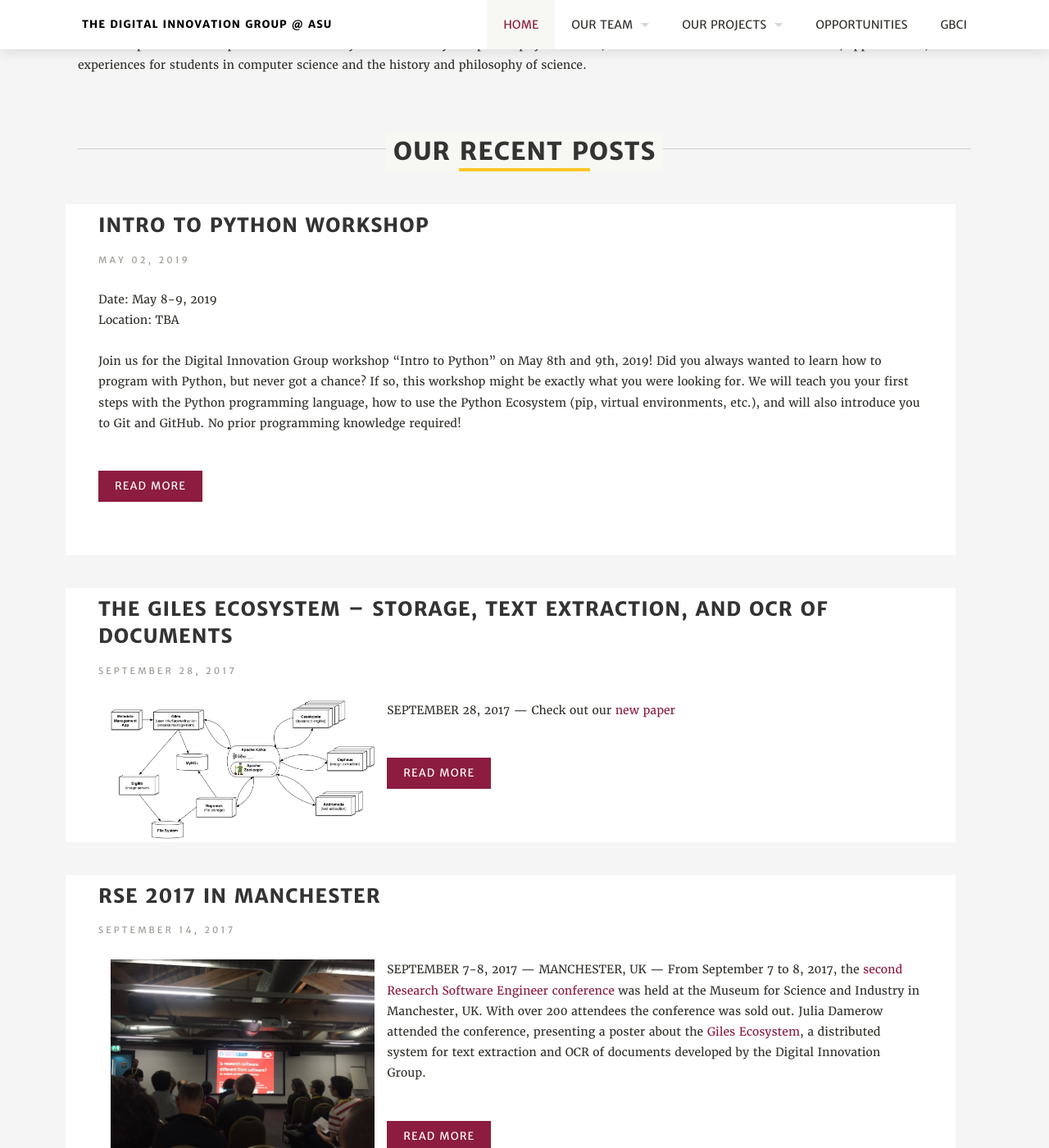
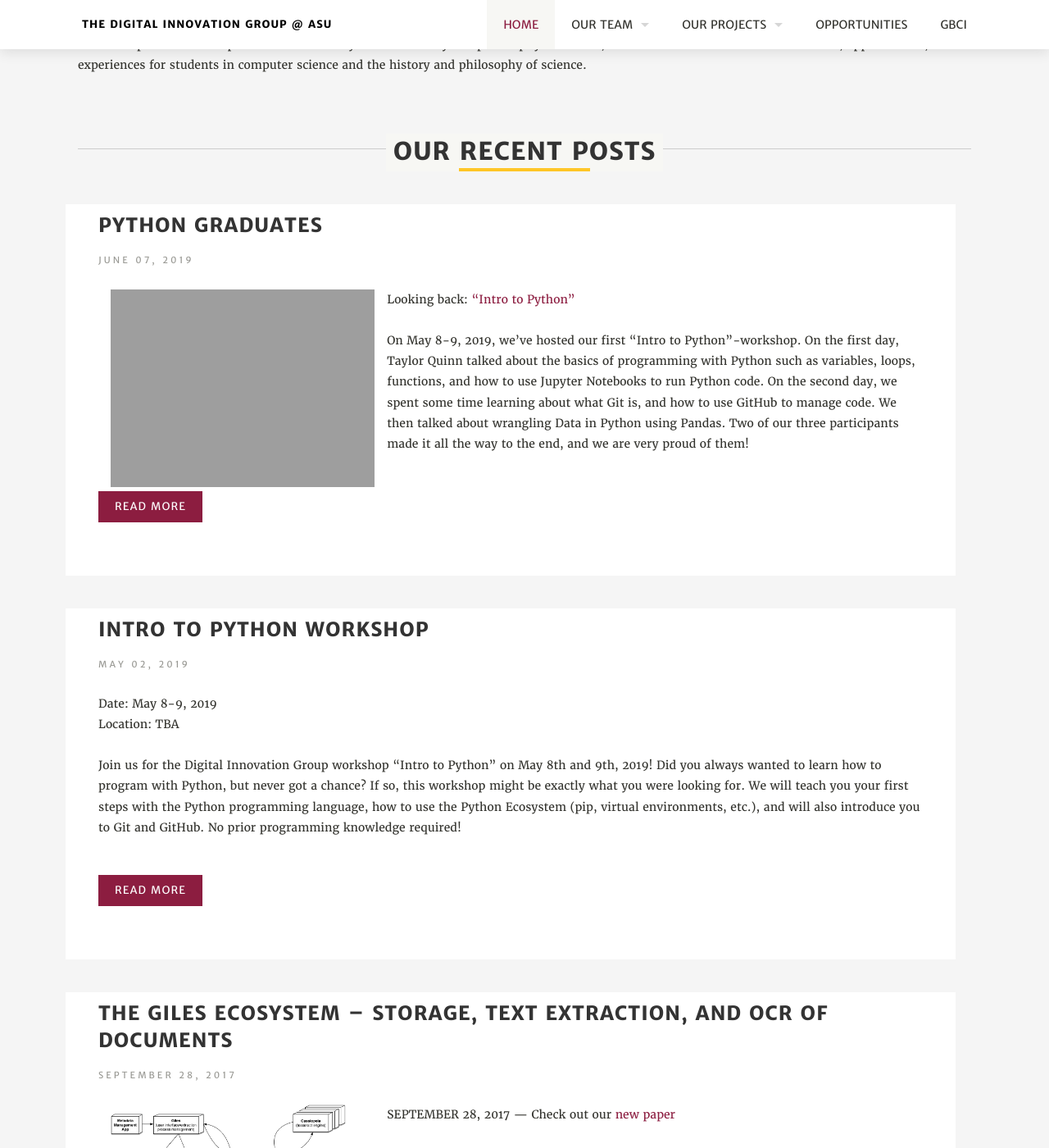
Before and after one commit to diging/diging, a Jekyll site: the page built from index.html, in a window 1280 px wide and 1400 px high, scrolled down 345 px. Shown: the whole window at 82% size. Built offline with Jekyll 4.4.1, drawn with Linux system fonts in a browser that asks for light colours; some of the changed text lies outside the part shown.

Commit message:
Story/web 13 (#17)
* .DS_Store file changed for some reason

* added a photo to images. finsihed the post on Python Graduates. I also fixed an error on another post because the href messed up.

* delete .DS_Store file

* [WEB-13] .DS_Store inserted in .gitignore

* [WEB-13] deleted .DS_Store file under images file

* [WEB-13] added /images/.DS_Store to .gitignore

```diff
--- /dev/null
+++ b/_posts/2019-06-07-Python-Graduates.md
@@ -0,0 +1,13 @@
+---
+layout: post
+header: The Digital Innovation Group @ ASU
+title: Python Graduates
+subtitle:
+images: images/foto.jpg
+images_caption: "The graduates of the Python Workshop"
+permalink: "pythongraduates"
+---
+
+Looking back: <a href= "http://localhost:4000/2019/05/02/rse2017.html" target= "_blank">“Intro to Python”</a>
+
+On May 8-9, 2019, we’ve hosted our first “Intro to Python”-workshop. On the first day, Taylor Quinn talked about the basics of programming with Python such as variables, loops, functions, and how to use Jupyter Notebooks to run Python code. On the second day, we spent some time learning about what Git is, and how to use GitHub to manage code. We then talked about wrangling Data in Python using Pandas. Two of our three participants made it all the way to the end, and we are very proud of them!
```
Also changed, not shown: _posts/2017-04-24-dh-workshop.md (+1 -1 lines), images/Python-Programming-wallpaper_8.jpg (added), 3 other files.
